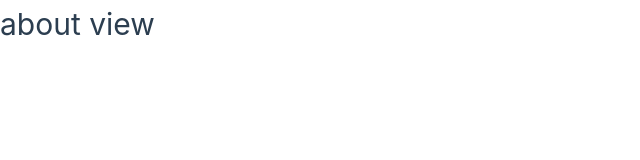
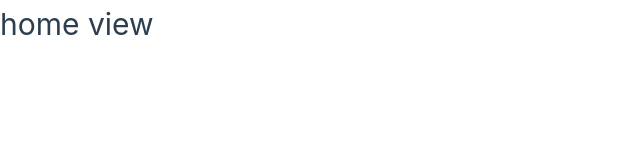
Before and after one commit to ZheerBarzan/Vue-routing, a Vue app: page / in a window 1280 px wide. Shown: the top 160 px of the page, without its empty margins (0-640 px from the left). Built offline with nearby package versions, Linux system fonts and the light colour scheme.

Commit message:
establishing the router component

```diff
--- a/package.json
+++ b/package.json
@@ -8,7 +8,8 @@
     "preview": "vite preview"
   },
   "dependencies": {
-    "vue": "^3.3.4"
+    "vue": "^3.3.4",
+    "vue-router": "^4.2.5"
   },
   "devDependencies": {
     "@vitejs/plugin-vue": "^4.3.4",
--- a/src/App.vue
+++ b/src/App.vue
@@ -1,7 +1,6 @@
 
 <script setup>
-import Home from './views/Home.vue';
-import about from './views/about.vue';
+import {RouterView} from "vue-router"
 
 
 </script>
@@ -11,7 +10,8 @@ import about from './views/about.vue';
 <template>
   <div>
     <!-- <Home/> -->
-    <about />
+    <!-- <about /> -->
+    <RouterView />
 
   </div>
 </template>
--- a/src/main.js
+++ b/src/main.js
@@ -2,5 +2,9 @@ import './assets/main.css'
 
 import { createApp } from 'vue'
 import App from './App.vue'
+import router from "./router"
 
-createApp(App).mount('#app')
+
+const app = createApp(App)
+app.use(router)
+app.mount('#app')
--- /dev/null
+++ b/src/router/index.js
@@ -0,0 +1,21 @@
+import { createRouter , createWebHistory} from "vue-router";
+import Home from "../views/Home.vue";
+import About from "../views/About.vue"
+
+const router = createRouter({
+history: createWebHistory(import.meta.env.BASE_URL),
+routes:[
+    {
+        path: '/',
+        name:"home",
+        component: Home
+
+    },{
+        path: '/about',
+        name:"about",
+        component: About
+    }
+]
+})
+
+export default router
```
Also changed, not shown: 1 other file (tests, documents, lock files or other folders).
